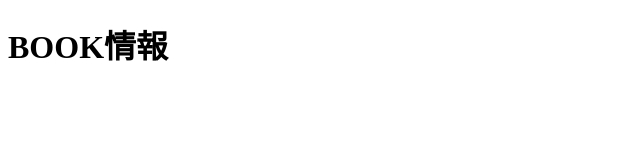
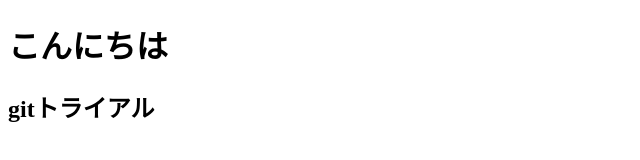
Before and after one commit to hide-kiwa/hide-kiwa-reposit, a plain HTML site: page index.html in a window 1280 px wide. Shown: the whole page, without its empty margins (0-640 px from the left). Drawn offline with Linux system fonts and the light colour scheme.

Commit message:
追加をしました

```diff
--- a/index.html
+++ b/index.html
@@ -6,6 +6,7 @@
     <title>Document</title>
 </head>
 <body>
-    <h1>BOOK情報</h1>
+    <h1>こんにちは</h1>
+    <h2>gitトライアル</h2>
 </body>
 </html>
```
